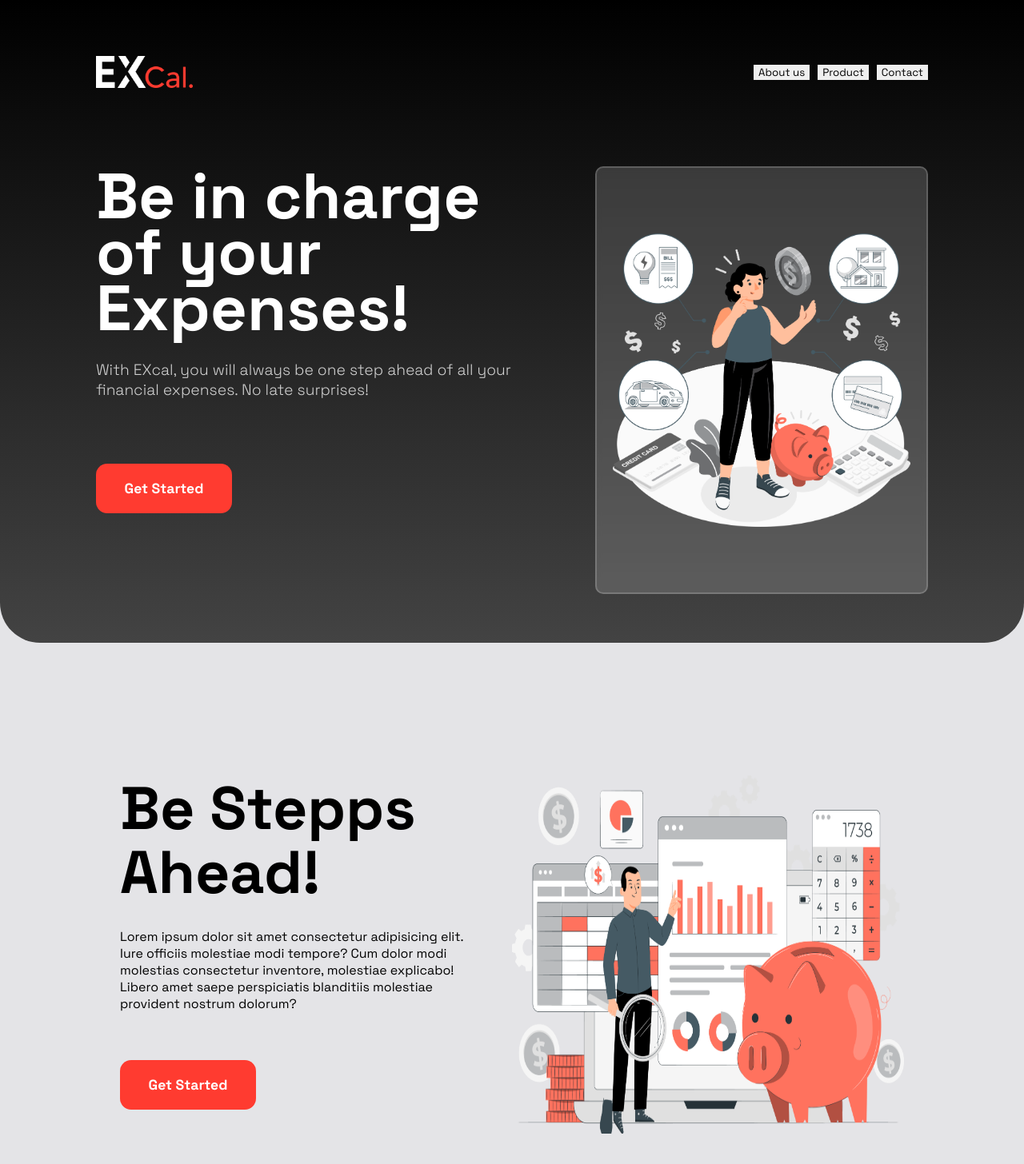
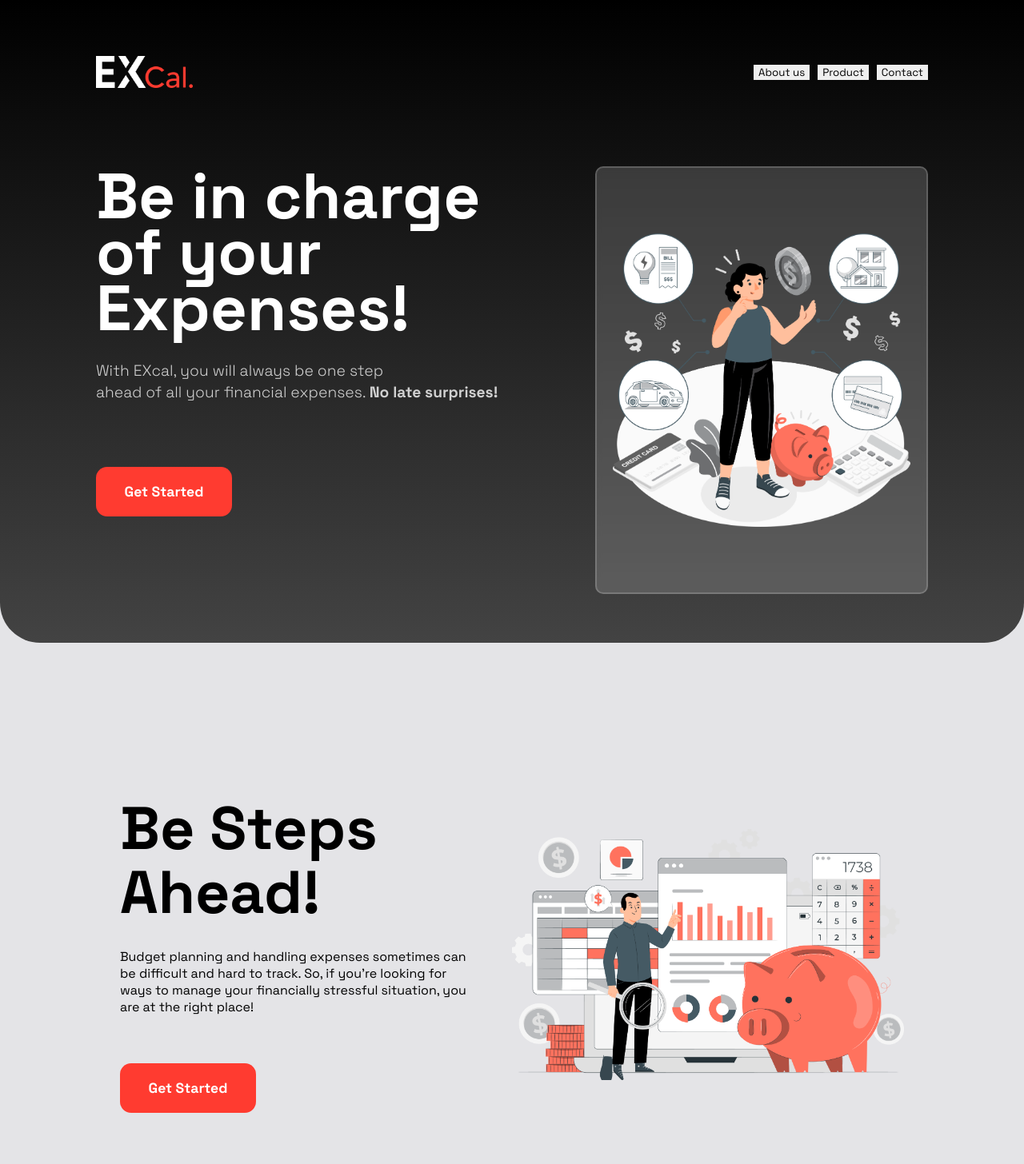
Before and after one commit to vibe-coder/expenses-calculator-main, a React (Create React App) app in the folder expenses-calculator/: page / in a window 1280 px wide. Shown: the top 1456 px of the page at 80% size. Built offline with nearby package versions, Linux system fonts and the light colour scheme.

Commit message:
Adjusting Description image size

```diff
--- a/expenses-calculator/src/components/Container.jsx
+++ b/expenses-calculator/src/components/Container.jsx
@@ -46,7 +46,7 @@
         <main className='main'>
           <div className='left-section'>
             <h1>Be in charge <br/> of your <br/> Expenses!</h1>
-            <p>With EXcal, you will always be one step ahead of all your financial expenses. No late surprises!</p>
+            <p>With EXcal, you will always be one step <br/> ahead of all your financial expenses. <strong>No late surprises!</strong></p>
             <div className='button-wrapper'>
               <button onMouseUp={handleClick}>Get Started</button>
             </div>
@@ -62,8 +62,8 @@
 
       <div ref={aboutRef} className='description-wrapper'>
         <div className='description-left'>
-          <h1>Be Stepps <br/> Ahead!</h1>
-          <p>Lorem ipsum dolor sit amet consectetur adipisicing elit. Iure officiis molestiae modi tempore? Cum dolor modi molestias consectetur inventore, molestiae explicabo! Libero amet saepe perspiciatis blanditiis molestiae provident nostrum dolorum?</p>
+          <h1>Be Steps <br/> Ahead!</h1>
+          <p>Budget planning and handling expenses sometimes can be difficult and hard to track. So, if you’re looking for ways to manage your financially stressful situation, you are at the right place!  </p>
           <button onMouseUp={handleClick}>Get Started</button>
         </div>
 
--- a/expenses-calculator/src/components/styles/Container.scss
+++ b/expenses-calculator/src/components/styles/Container.scss
@@ -52,8 +52,8 @@
             color: #ffffff;
             line-height: 49px;
             margin: 0;
-            // font-weight: 100;
-            font-size: calc(2.7rem + 2.5vw);margin-bottom: 20px;
+            font-size: calc(2.7rem + 2.5vw);
+            margin-bottom: 30px;
           }
 
           p{
@@ -62,6 +62,8 @@
             font-weight: 300;
             margin-bottom: 80px;
             color:  #d1d1d1;
+            line-height: 27px;
+
           }
 
           .button-wrapper{
@@ -104,6 +106,8 @@
 
             .hero-image{
               width: 100%;
+              // height: 100%;
+              // object-fit: cover;
             }
           }
         }
@@ -234,7 +238,6 @@
             margin: 0;
             margin-bottom: 30px;
             font-size: 5rem;
-
           }
 
           p{
@@ -288,6 +291,8 @@
         display: flex;
         flex-direction: column;
         justify-content: center;
+        margin: 0;
+        padding: 0;
         h1{
           line-height: 80px;
           margin: 0;
@@ -306,8 +311,12 @@
         display: flex;
         align-items: center;
         flex: 1;
+        margin: 0;
+        padding: 0;
         .description-image{
-          height: 80%;
+          width: 100%;
+          object-fit: cover;
+          margin: 0;
         }
       }
     }
```
